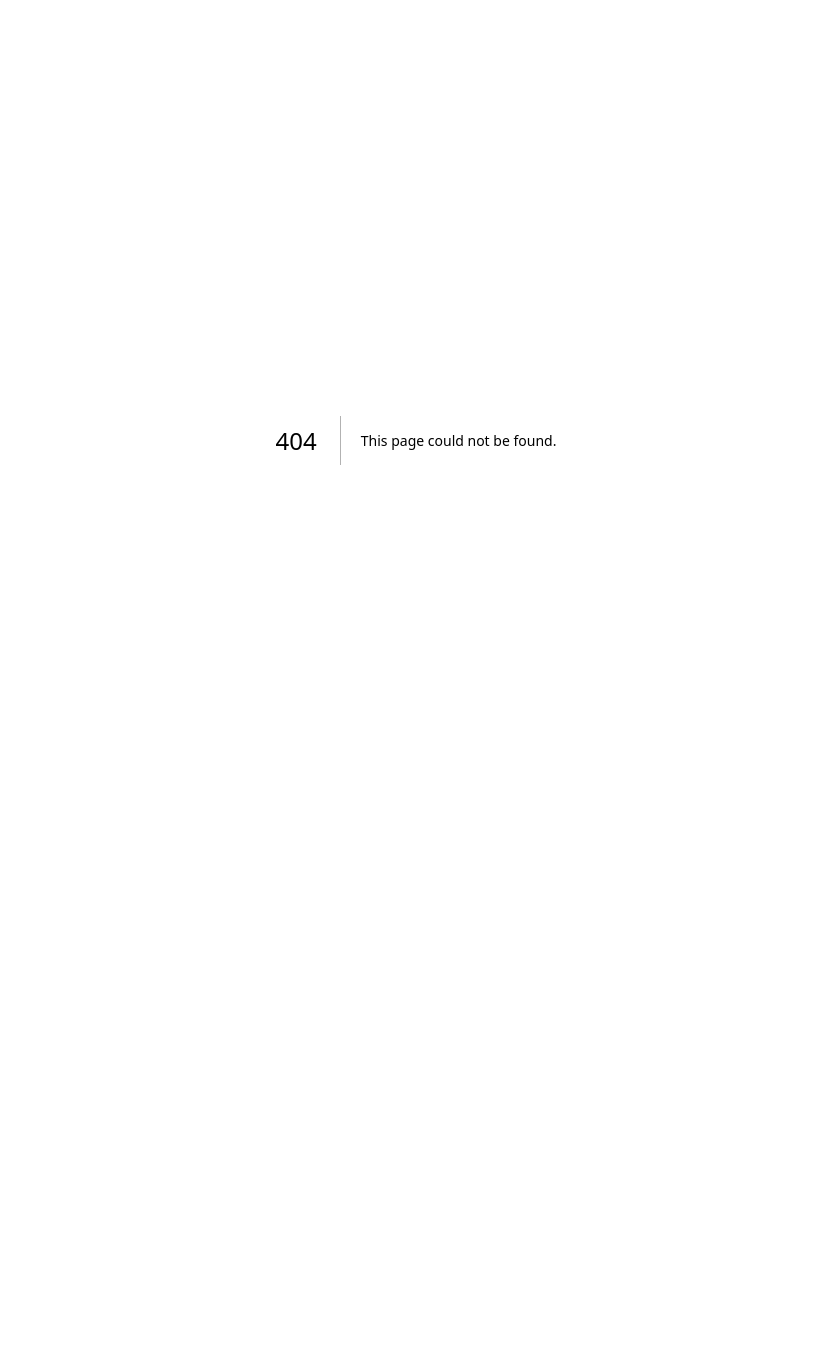
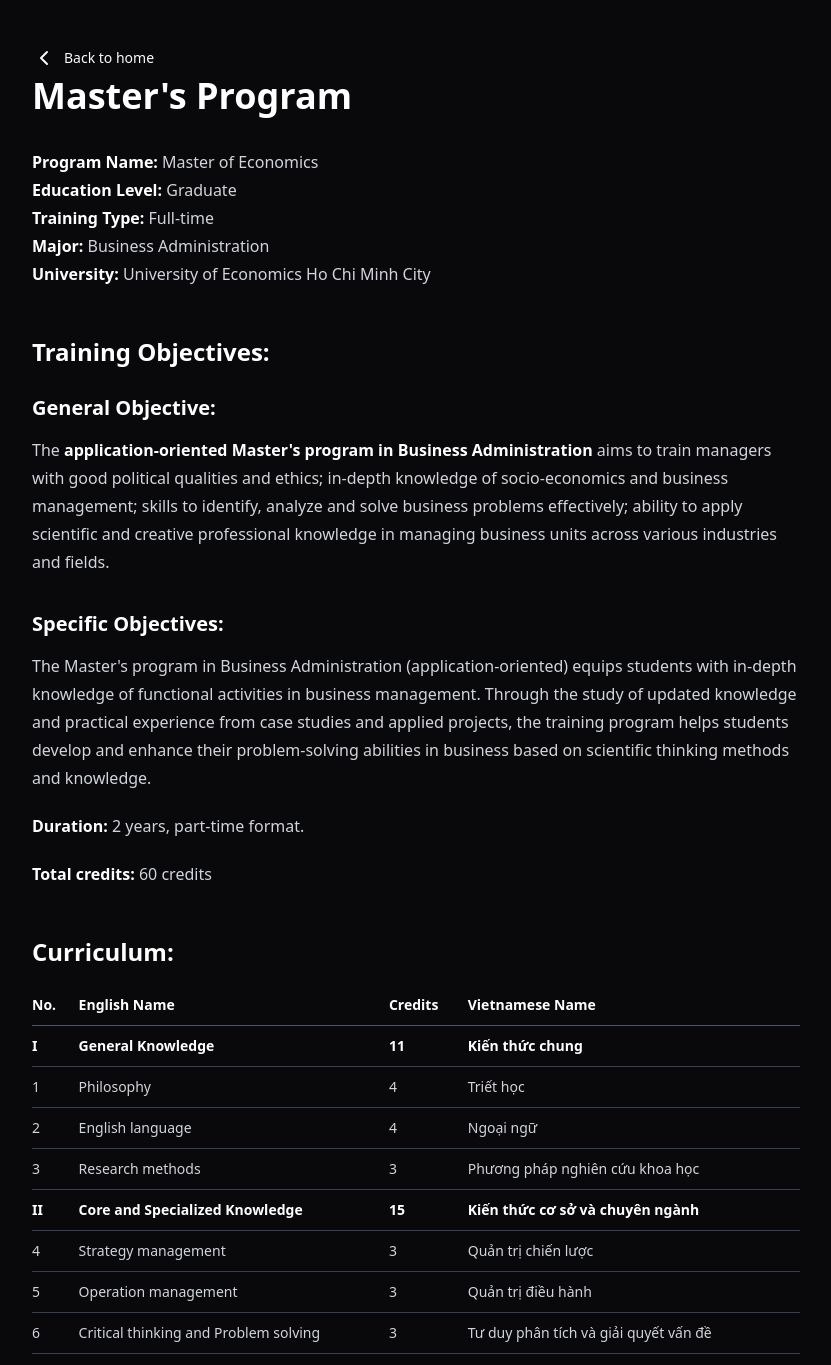
Before and after one commit to Th1nhNg0/mba, a Next.js app: page /program in a window 1280 px wide. Before the commit this address had no page. Shown: the top 1365 px of the page, without its empty margins (224-1055 px from the left). Before the commit the page ends 880 px from the top, so only its background shows below. Built offline with nearby package versions, Linux system fonts and the light colour scheme.

Commit message:
Refactor code to improve MDX component usage

```diff
--- a/next.config.mjs
+++ b/next.config.mjs
@@ -1,4 +1,20 @@
+import remarkGfm from "remark-gfm";
+import createMDX from "@next/mdx";
+
 /** @type {import('next').NextConfig} */
-const nextConfig = {};
+const nextConfig = {
+  // Configure `pageExtensions`` to include MDX files
+  pageExtensions: ["js", "jsx", "md", "mdx", "ts", "tsx"],
+  // Optionally, add any other Next.js config below
+};
 
-export default nextConfig;
+const withMDX = createMDX({
+  // Add markdown plugins here, as desired
+  options: {
+    remarkPlugins: [remarkGfm],
+    rehypePlugins: [],
+  },
+});
+
+// Wrap MDX and Next.js config with each other
+export default withMDX(nextConfig);
--- a/package.json
+++ b/package.json
@@ -9,6 +9,9 @@
     "lint": "next lint"
   },
   "dependencies": {
+    "@mdx-js/loader": "^3.0.1",
+    "@mdx-js/react": "^3.0.1",
+    "@next/mdx": "^14.2.13",
     "@radix-ui/react-dropdown-menu": "^2.1.1",
     "@radix-ui/react-hover-card": "^1.1.1",
     "@radix-ui/react-icons": "^1.3.0",
@@ -16,6 +19,7 @@
     "@radix-ui/react-scroll-area": "^1.1.0",
     "@radix-ui/react-slot": "^1.1.0",
     "@radix-ui/react-tooltip": "^1.1.2",
+    "@types/mdx": "^2.0.13",
     "class-variance-authority": "^0.7.0",
     "clsx": "^2.1.1",
     "date-fns": "^4.1.0",
@@ -25,6 +29,7 @@
     "next-themes": "^0.3.0",
     "react": "^18",
     "react-dom": "^18",
+    "remark-gfm": "^4.0.0",
     "tailwind-merge": "^2.5.2",
     "tailwindcss-animate": "^1.0.7"
   },
--- /dev/null
+++ b/src/app/(mdx)/layout.tsx
@@ -0,0 +1,18 @@
+import { Button } from "@/components/ui/button";
+import { ChevronLeft } from "lucide-react";
+import Link from "next/link";
+
+export default function MdxLayout({ children }: { children: React.ReactNode }) {
+  // Create any shared layout or styles here
+  return (
+    <div>
+      <Button variant="link" asChild className="px-0">
+        <Link href="/">
+          <ChevronLeft className="w-6 h-6 mr-2" />
+          Back to home
+        </Link>
+      </Button>
+      <div className="prose dark:prose-invert max-w-none">{children}</div>
+    </div>
+  );
+}
--- /dev/null
+++ b/src/app/(mdx)/program/page.mdx
@@ -0,0 +1,49 @@
+# Master's Program
+
+**Program Name:** Master of Economics
+**Education Level:** Graduate
+**Training Type:** Full-time
+**Major:** Business Administration
+**University:** University of Economics Ho Chi Minh City
+
+## Training Objectives:
+
+### General Objective:
+The **application-oriented Master's program in Business Administration** aims to train managers with good political qualities and ethics; in-depth knowledge of socio-economics and business management; skills to identify, analyze and solve business problems effectively; ability to apply scientific and creative professional knowledge in managing business units across various industries and fields.
+
+### Specific Objectives:
+The Master's program in Business Administration (application-oriented) equips students with in-depth knowledge of functional activities in business management. Through the study of updated knowledge and practical experience from case studies and applied projects, the training program helps students develop and enhance their problem-solving abilities in business based on scientific thinking methods and knowledge.
+
+**Duration:** 2 years, part-time format.
+
+**Total credits:** 60 credits
+
+## Curriculum:
+
+| No.     | English Name                         | Credits | Vietnamese Name                          |
+| ------- | ------------------------------------ | ------- | ---------------------------------------- |
+| **I**   | **General Knowledge**                | **11**  | **Kiến thức chung**                      |
+| 1       | Philosophy                           | 4       | Triết học                                |
+| 2       | English language                     | 4       | Ngoại ngữ                                |
+| 3       | Research methods                     | 3       | Phương pháp nghiên cứu khoa học          |
+| **II**  | **Core and Specialized Knowledge**   | **15**  | **Kiến thức cơ sở và chuyên ngành**      |
+| 4       | Strategy management                  | 3       | Quản trị chiến lược                      |
+| 5       | Operation management                 | 3       | Quản trị điều hành                       |
+| 6       | Critical thinking and Problem solving| 3       | Tư duy phân tích và giải quyết vấn đề    |
+| 7       | Human resource management            | 3       | Quản trị nguồn nhân lực                  |
+| 8       | Finance for Manager                  | 3       | Tài chính cho nhà quản trị               |
+|         | **Electives (choose 20 out of 28)**  | **20**  | **Tự chọn (chọn 20TC trong tổng số 28TC)**|
+| 9       | Quality management                   | 3       | Quản trị chất lượng                      |
+| 10      | Marketing management                 | 3       | Quản trị Marketing                       |
+| 11      | Managerial accounting                | 3       | Kế toán quản trị                         |
+| 12      | Strategy implementation              | 3       | Triển khai chiến lược                    |
+| 13      | Enterprise risk management           | 2       | Quản trị rủi ro doanh nghiệp             |
+| 14      | Entrepreneurship management          | 2       | Quản trị khởi nghiệp                     |
+| 15      | Leadership                           | 2       | Lãnh đạo                                 |
+| 16      | Corporate social responsibility      | 2       | Trách nhiệm xã hội của doanh nghiệp      |
+| 17      | Managing creativity                  | 2       | Quản trị sáng tạo và đổi mới             |
+| 18      | Organizational culture               | 2       | Văn hóa tổ chức                          |
+| 19      | E - Business                         | 2       | Kinh doanh điện tử                       |
+| 20      | Supply Chain Management              | 2       | Quản trị chuỗi cung ứng                  |
+| **III** | **Thesis**                           | **14**  | **Luận văn**                             |
+|         | **Total**                            | **60**  | **Tổng cộng**                            |
--- a/src/app/page.tsx
+++ b/src/app/page.tsx
@@ -1,9 +1,11 @@
 import data from "@/data/semester-1.json";
 import { convertSemesterDataToEventsFormat } from "@/lib/utils";
+import Link from "next/link";
 import Calendar from "../components/calendar";
 
-export default function Home() {
+export default async function Home() {
   const lastUpdated = new Date();
+
   return (
     <div className="px-5">
       <p className="text-sm text-muted-foreground">
@@ -15,8 +17,8 @@ export default function Home() {
       <div className="prose dark:prose-invert max-w-none">
         <h1>Welcome! I'm Thinh 👋</h1>
         <p>
-          This website serves as my digital notebook for documenting my MBA
-          journey.
+          This website serves as my digital notebook for documenting my Master
+          of Business Administration journey.
         </p>
         <p>
           I'm currently pursuing a master's degree at the{" "}
@@ -30,8 +32,10 @@ export default function Home() {
           . Throughout this experience, I'm gaining valuable insights into
           business, leadership, and personal growth. My goal is to share these
           learnings with you, inviting you to join me on this educational
-          adventure.
+          adventure. If you interested in what I'm learning, check out the{" "}
+          <Link href="/program">program</Link> page.
         </p>
+
         <p>
           Below is the calendar of my first semester. I'll be updating it
           regularly with new events, assignments, and other important dates.
@@ -41,7 +45,12 @@ export default function Home() {
       <div className="my-5">
         <Calendar events={convertSemesterDataToEventsFormat(data)} />
       </div>
-      <div className="prose dark:prose-invert max-w-none"></div>
+      <div className="prose dark:prose-invert max-w-none">
+        <p>
+          If you want to know more about me, visit my main website at{" "}
+          <Link href="https://thinhcorner.com">thinhcorner.com</Link>.
+        </p>
+      </div>
     </div>
   );
 }
--- a/src/components/calendar.tsx
+++ b/src/components/calendar.tsx
@@ -142,7 +142,6 @@ export default function Calendar({ events }: ComponentProps) {
   ];
 
   return (
-    <div className="max-w-full sm:max-w-3xl mx-auto px-4 sm:px-0">
     <div>
       <div className="flex items-center mb-6">
         <Button
@@ -215,7 +214,7 @@ export default function Calendar({ events }: ComponentProps) {
             const dayEvents = events[dateString] || [];
             return (
               <HoverCard key={date.toISOString()}>
-                  <HoverCardTrigger asChild>
+                <HoverCardTrigger>
                   <motion.div
                     initial={{ scale: 0.8, opacity: 0 }}
                     animate={{
@@ -237,7 +236,7 @@ export default function Calendar({ events }: ComponentProps) {
                       }}
                       className="flex-1 flex w-full items-center justify-center"
                     >
-                        {dayEvents.length > 0 && isCurrentMonth && (
+                      {dayEvents.length > 0 && (
                         <>
                           {/* Mobile: Dot with ping animation */}
                           <motion.div
@@ -253,9 +252,7 @@ export default function Calendar({ events }: ComponentProps) {
                           </motion.div>
                           {/* Desktop: Event details */}
                           <div className="hidden sm:block w-full divide-y-[1px]">
-                              {dayEvents
-                                .slice(0, 2)
-                                .map((event, eventIndex) => (
+                            {dayEvents.slice(0, 2).map((event, eventIndex) => (
                               <div
                                 key={eventIndex}
                                 className={cn(
@@ -301,15 +298,15 @@ export default function Calendar({ events }: ComponentProps) {
                     </span>
                   </motion.div>
                 </HoverCardTrigger>
-                  <HoverCardContent className="w-64 sm:w-80">
-                    <div className="space-y-2">
-                      <div className="flex items-center space-x-2">
+                <HoverCardContent className="w-64 sm:w-80 pr-0">
+                  <div className="space-y-2 w-full">
+                    <div className="flex items-center space-x-2 ">
                       <CalendarIcon className="w-4 h-4" />
                       <h4 className="text-sm font-semibold">
                         {format(date, "EEEE, MMMM d, yyyy")}
                       </h4>
                     </div>
-                      {isCurrentMonth && dayEvents.length > 0 ? (
+                    {dayEvents.length > 0 ? (
                       <ScrollArea className="h-[180px] pr-4">
                         <ul className="space-y-2">
                           {dayEvents.map((event, index) => (
@@ -368,6 +365,5 @@ export default function Calendar({ events }: ComponentProps) {
         </motion.div>
       </AnimatePresence>
     </div>
-    </div>
   );
 }
--- a/src/lib/utils.ts
+++ b/src/lib/utils.ts
@@ -3,10 +3,6 @@ import { twMerge } from "tailwind-merge";
 
 export function cn(...inputs: ClassValue[]) {
   return twMerge(clsx(inputs));
-}
-
-function getRandomColor(): string {
-  return "#" + Math.floor(Math.random() * 16777215).toString(16);
 }
 
 interface Event {
--- /dev/null
+++ b/src/mdx-components.tsx
@@ -0,0 +1,7 @@
+import type { MDXComponents } from "mdx/types";
+
+export function useMDXComponents(components: MDXComponents): MDXComponents {
+  return {
+    ...components,
+  };
+}
```
Also changed, not shown: 1 other file (tests, documents, lock files or other folders). Lines whose indentation alone changed are shown as unchanged.
